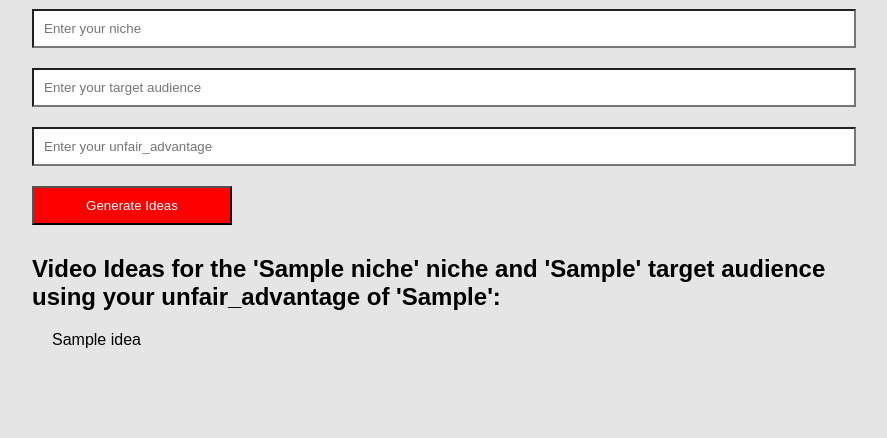
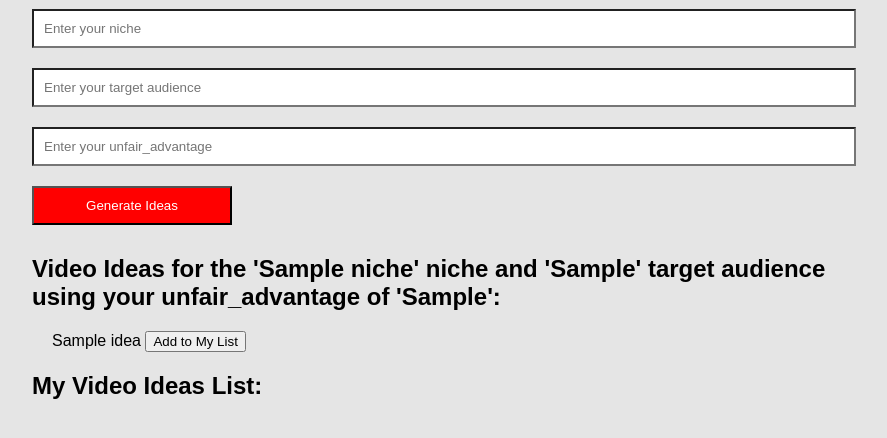
Before and after one commit to jackforgothispassword/AI-Content-Calendar, a Flask app: template templates/index.html in a window 1280 px wide. Shown: the part 101-539 px from the top of the page, without its empty margins (208-1095 px from the left). Run offline with Flask 3, Linux system fonts and the light colour scheme; the template is opened without the code that fills it: most values are stand-ins (such as "Sample title", 1, 10 or a date in 2020).

Commit message:
trying to add add to list function/button JS

```diff
--- a/templates/index.html
+++ b/templates/index.html
@@ -31,6 +31,15 @@
             margin-bottom: 10px;
         }
     </style>
+    <script>
+        // Function to add idea to the list
+        function addIdeaToList(idea) {
+            var list = document.getElementById("userIdeasList");
+            var entry = document.createElement('li');
+            entry.appendChild(document.createTextNode(idea));
+            list.appendChild(entry);
+        }
+    </script>
 </head>
 <body>
     <h1>Generate YouTube Video Ideas</h1>
@@ -44,9 +53,16 @@
         <h2>Video Ideas for the '{{ niche }}' niche and '{{ target_audience }}' target audience using your unfair_advantage of '{{ unfair_advantage }}': </h2>
         <p>
             {% for idea in video_ideas %}
-               <ol>{{ idea }}</ol>
+               <ol>{{ idea }}
+                   <!-- Button to add idea to the list -->
+                   <button onclick="addIdeaToList('{{ idea }}')">Add to My List</button>
+               </ol>
             {% endfor %}
         </p>
+        <h2>My Video Ideas List:</h2>
+            <ul id="userIdeasList">
+                <!-- Selected ideas will appear here -->
+            </ul>
     {% else %}
         <p>Enter a niche, target audience, and your unfair advantage - then click "Generate Ideas" to start.</p>
     {% endif %}
```
